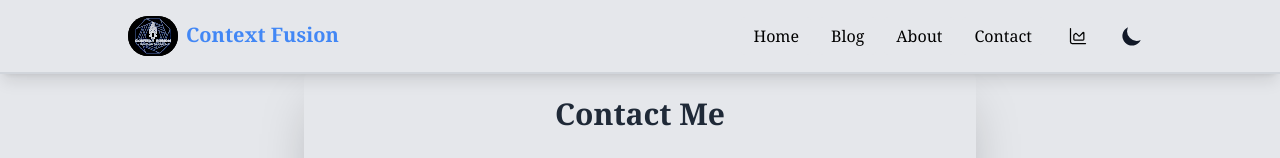
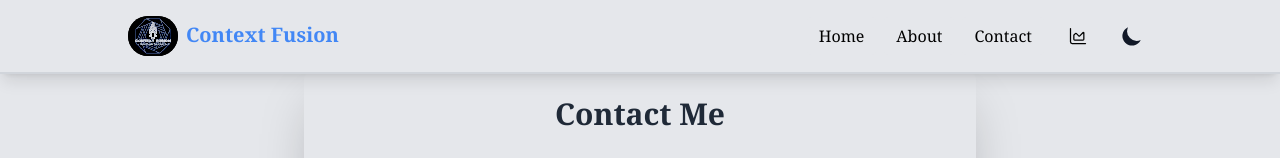
Before and after one commit to mankarshubham81/context-fusion, a Next.js app: page /contact in a window 1280 px wide. Shown: the top 158 px of the page. Built offline with nearby package versions, Linux system fonts and the light colour scheme; no server answers.

Commit message:
minor tweaks

```diff
--- a/src/app/layout.tsx
+++ b/src/app/layout.tsx
@@ -17,8 +17,8 @@ const geistMono = localFont({
 });
 
 export const metadata: Metadata = {
-  title: "Create Next App",
-  description: "Generated by create next app",
+  title: "Context Fusion",
+  description: "Crafted by Context Fusion",
 };
 
 export default function RootLayout({
--- a/src/components/MobileNav.tsx
+++ b/src/components/MobileNav.tsx
@@ -8,21 +8,21 @@ export const headerNavLinks = [
       href: '/',
       description: 'Go back to the homepage',
     },
-    {
-      title: 'Blog',
-      href: '/blog',
-      description: 'Explore latest posts, articles, and insights',
-    },
-    {
-      title: 'Categories',
-      href: '/categories',
-      description: 'Browse posts by categories for easy navigation',
-    },
-    {
-      title: 'Authors',
-      href: '/authors',
-      description: 'Meet the authors who contribute to the blog',
-    },
+    // {
+    //   title: 'Blog',
+    //   href: '/blog',
+    //   description: 'Explore latest posts, articles, and insights',
+    // },
+    // {
+    //   title: 'Categories',
+    //   href: '/categories',
+    //   description: 'Browse posts by categories for easy navigation',
+    // },
+    // {
+    //   title: 'Authors',
+    //   href: '/authors',
+    //   description: 'Meet the authors who contribute to the blog',
+    // },
     {
       title: 'About',
       href: '/about',
@@ -33,12 +33,12 @@ export const headerNavLinks = [
       href: '/contact',
       description: 'Get in touch for queries or collaborations',
     },
-    {
-      title: 'Dark Mode',
-      href: '#',
-      action: 'toggleDarkMode',
-      description: 'Switch between dark and light themes',
-    },
+    // {
+    //   title: 'Dark Mode',
+    //   href: '#',
+    //   action: 'toggleDarkMode',
+    //   description: 'Switch between dark and light themes',
+    // },
   ];
 
 import Link from './Link';
--- a/src/components/Navbar.tsx
+++ b/src/components/Navbar.tsx
@@ -16,11 +16,11 @@ export const headerNavLinks = [
     href: '/',
     description: 'Go back to the homepage',
   },
-  {
-    title: 'Blog',
-    href: '/blog',
-    description: 'Explore latest posts, articles, and insights',
-  },
+  // {
+  //   title: 'Blog',
+  //   href: '/blog',
+  //   description: 'Explore latest posts, articles, and insights',
+  // },
   {
     title: 'About',
     href: '/about',
```
